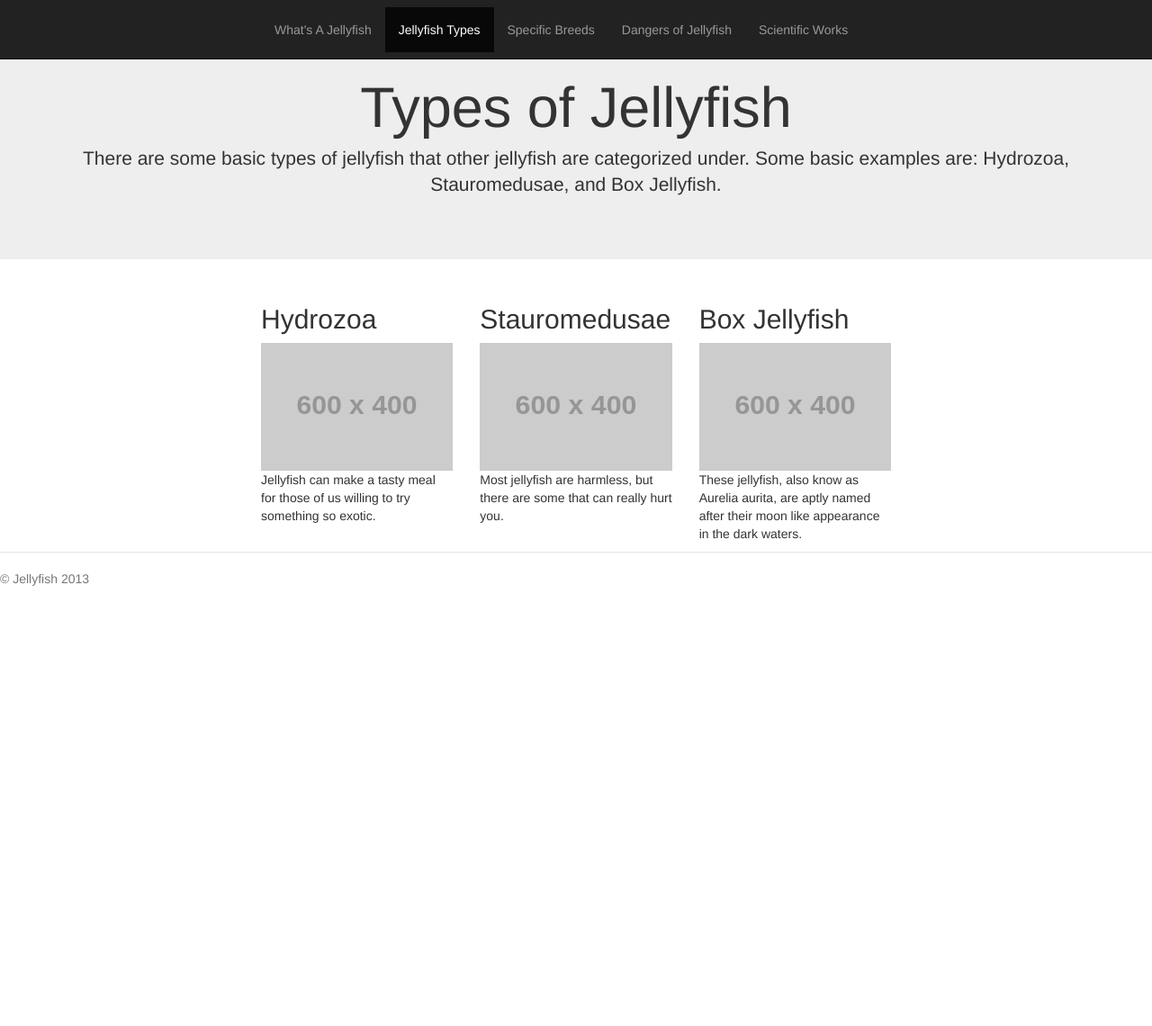
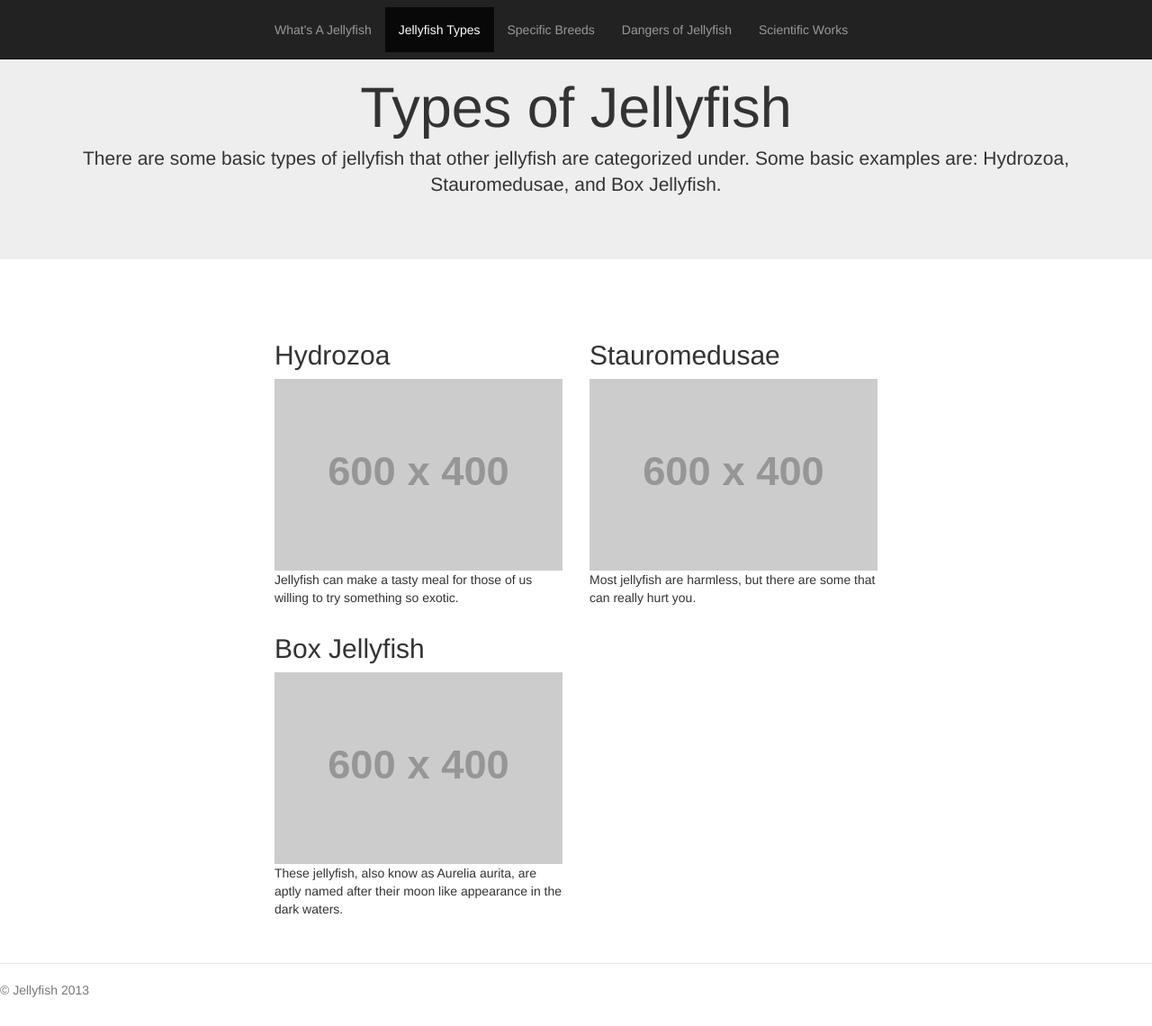
Before and after one commit to ngsabrina/large-data-website, a Jekyll site: the page built from types.html, in a window 1280 px wide and 1140 px high. Shown: the whole window at 90% size. Built offline with Jekyll 4.4.1, drawn with Linux system fonts in a browser that asks for light colours.

Commit message:
added grids to types

```diff
--- a/types.html
+++ b/types.html
@@ -7,16 +7,16 @@
       </div>
 
 <div class="container">
-	   <div class="row">
-        <div class="col-lg-4">
+	   <div class="row marketing">
+        <div class="col-md-6">
           <h2>Hydrozoa</h2>
           <p><img src="http://placehold.it/600x400" class="flex-img" alt="Cooked Jellyfish">Jellyfish can make a tasty meal for those of us willing to try something so exotic. </p>
         </div>
-        <div class="col-lg-4">
+        <div class="col-md-6">
           <h2>Stauromedusae</h2>
           <p><img src="http://placehold.it/600x400" class="flex-img" alt="Jellyfish Sting on a Human Body">Most jellyfish are harmless, but there are some that can really hurt you. </p>
        </div>
-        <div class="col-lg-4">
+        <div class="col-md-6">
           <h2>Box Jellyfish</h2>
           <p><img src="http://placehold.it/600x400" class="flex-img" alt="A Moon Jellyfish">These jellyfish, also know as Aurelia aurita, are aptly named after their moon like appearance in the dark waters.</p>
         </div>
```
